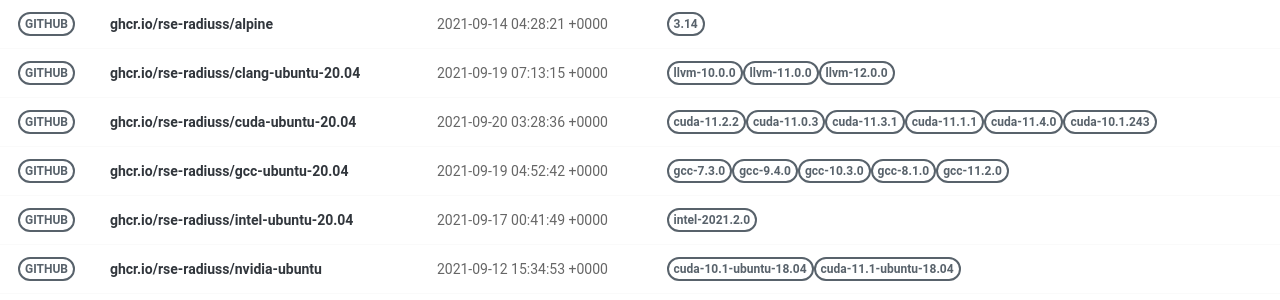
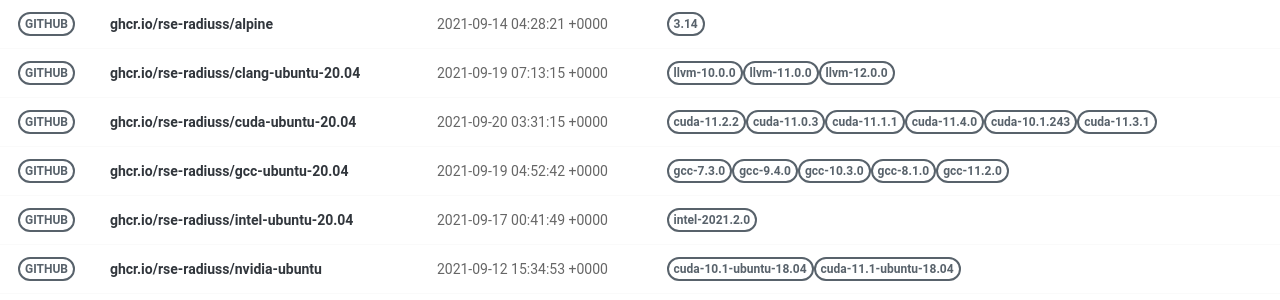
Before and after one commit to rse-ops/docker-images, a Jekyll site: the page built from pages/index.md, in a window 1280 px wide. Shown: the part 130-430 px from the top of the page. Built offline with Jekyll 4.4.1, drawn with Linux system fonts in a browser that asks for light colours; nearby versions of some CDN libraries.

Commit message:
Automated push to update library 2021-09-20

```diff
--- a/_library/ghcr.io-rse-radiuss-cuda-ubuntu-20.04.md
+++ b/_library/ghcr.io-rse-radiuss-cuda-ubuntu-20.04.md
@@ -1,7 +1,7 @@
 ---
 layout: container
 name: ghcr.io/rse-radiuss/cuda-ubuntu-20.04
-updated_at: 2021-09-20 03:28:36.028855
+updated_at: 2021-09-20 03:31:15.847374
 
 
 container_url: https://github.com/orgs/rse-radiuss/packages/container/package/cuda-ubuntu-20.04
```
Also changed, not shown: other parts of _library/ghcr.io-rse-radiuss-cuda-ubuntu-20.04.md (+3 -3 lines).
